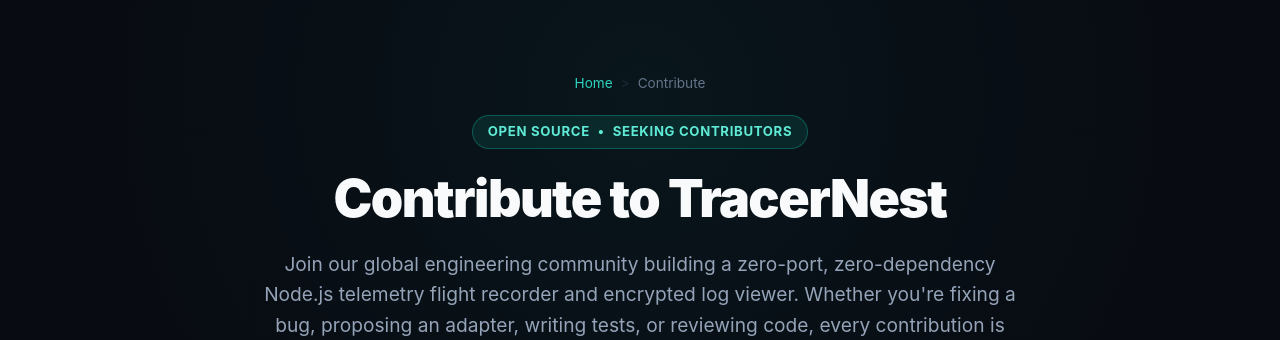
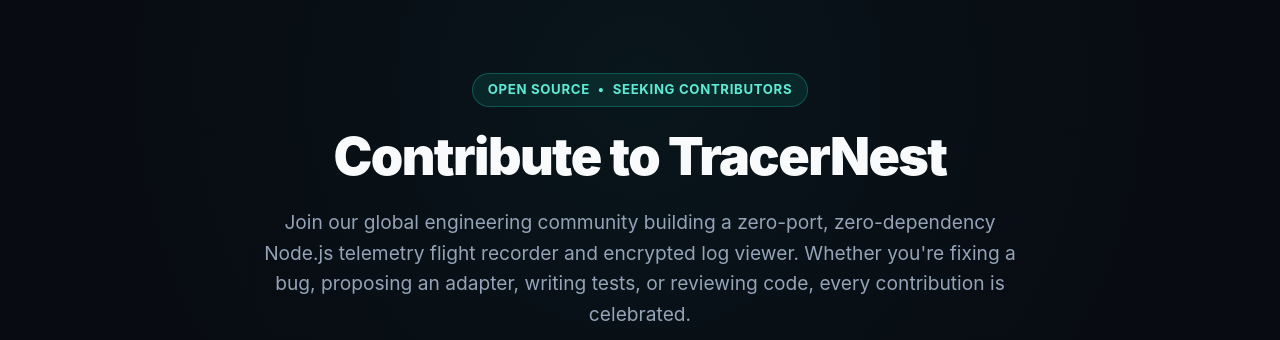
Before and after one commit to ankit-kumar-khandelwal/tracernest-landing-page, a website: page contribute.html in a window 1280 px wide. Shown: the part 122-462 px from the top of the page. Drawn offline with Linux system fonts and the light colour scheme; no server answers.

Commit message:
fix(contribute): remove visible breadcrumb from contribute hero

```diff
--- a/contribute.html
+++ b/contribute.html
@@ -155,13 +155,6 @@
     <!-- Subpage Hero -->
     <section class="subpage-hero">
       <div class="container">
-        <!-- Breadcrumb Navigation -->
-        <nav class="blog-breadcrumb" aria-label="Breadcrumb" style="display: flex; align-items: center; justify-content: center; gap: 0.5rem; font-size: 0.85rem; color: var(--text-muted); margin-bottom: 1.25rem;">
-          <a href="index.html" style="color: var(--teal-400); text-decoration: none;">Home</a>
-          <span style="color: var(--border-subtle);">&gt;</span>
-          <span style="color: var(--text-dim);">Contribute</span>
-        </nav>
-
         <div class="subpage-badge">
           <span>Open Source</span>
           <span>&bull;</span>
```
